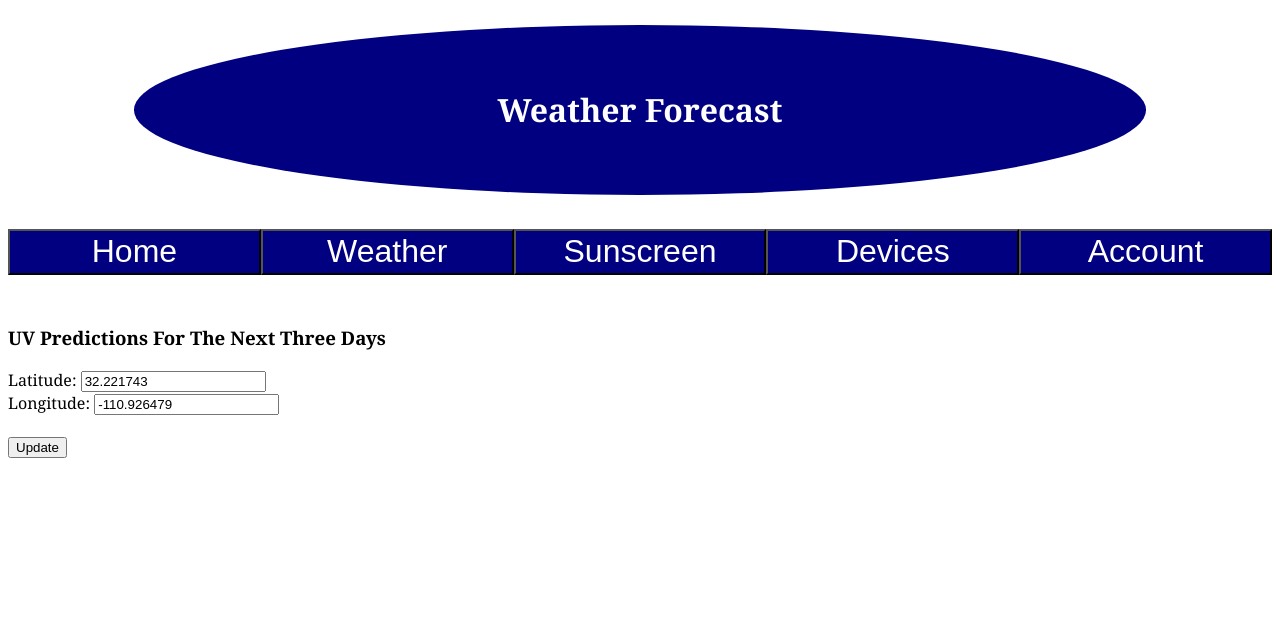
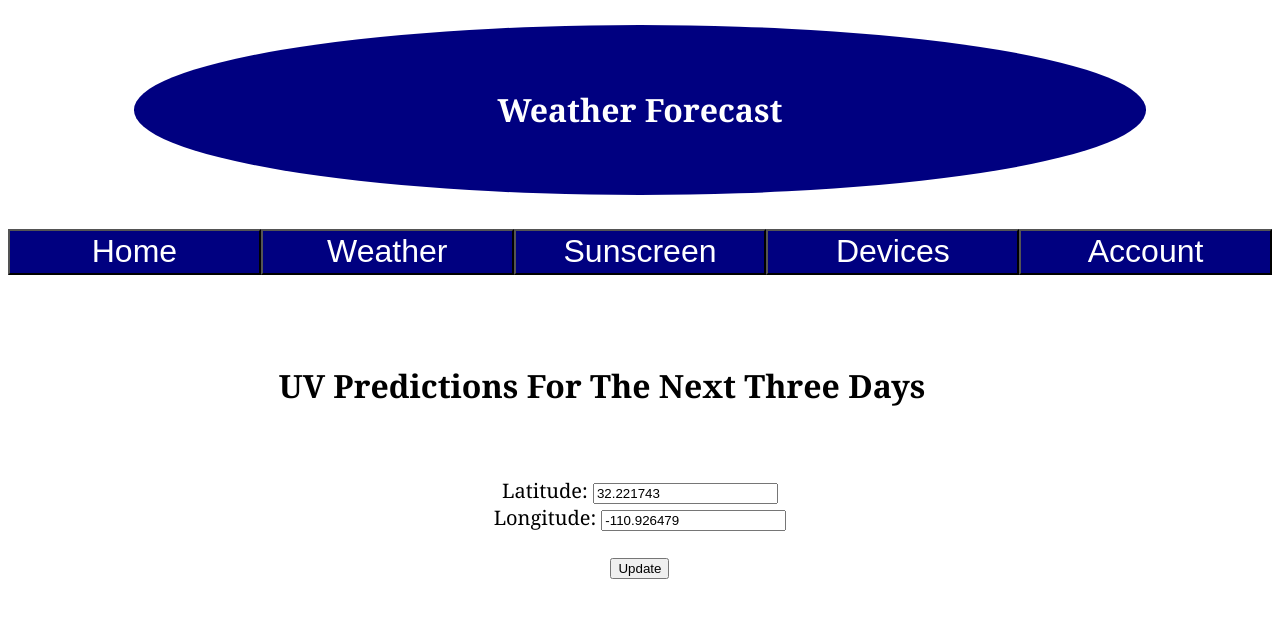
Before and after one commit to brianzim146/SunSmart_Project, a website: page public/WeatherPage.html in a window 1280 px wide. Drawn offline with Linux system fonts and the light colour scheme; sample sign-in values are in the browser's storage.

Commit message:
updated styling on weather

```diff
--- a/public/WeatherPage.html
+++ b/public/WeatherPage.html
@@ -63,6 +63,33 @@
 		color: #000000;
 		font-weight: bold;
 		border: #000000 solid 100%;
+	}
+
+	.apiresponse {
+		overflow: hidden;
+		padding-top: 1%;
+		width: 80%;
+		text-align: center;
+		padding-left: 10%;
+		font-size: 110%;
+	}
+
+	.inputs {
+		overflow: hidden;
+		padding-top: 1%;
+		width: 80%;
+		text-align: center;
+		padding-left: 10%;
+		font-size: 125%;
+	}
+
+	h3 {
+		margin-right: 10%;
+		width: 70%;
+		padding: 2%;
+		margin-left: 10%;
+		text-align: center;
+		font-size: 200%;
 	}
 
 </style>
```
